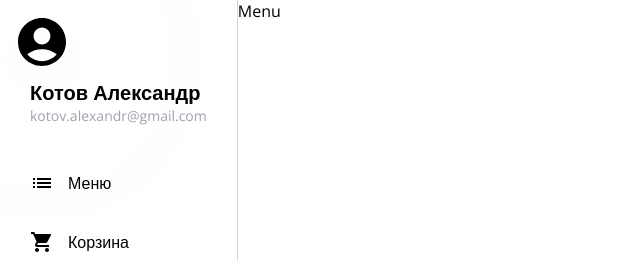
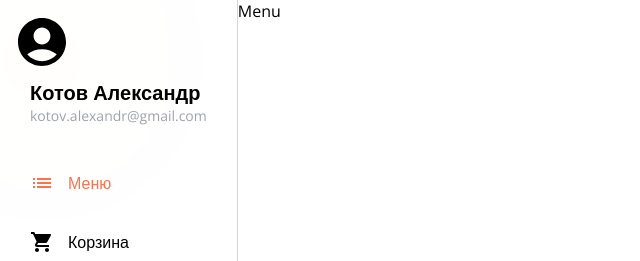
Before and after one commit to superhero86rus/pizza-app, a React (Vite) app: page / in a window 1280 px wide. Shown: the top 261 px of the page, without its empty margins (0-640 px from the left). Built offline with nearby package versions, Linux system fonts and the light colour scheme.

Commit message:
useLocation

```diff
--- a/src/layout/Layout/Layout.module.css
+++ b/src/layout/Layout/Layout.module.css
@@ -32,6 +32,14 @@
     color: var(--text-color);
 }
 
+.link:hover {
+    color: var(--primary-color);
+}
+
+.active {
+    color: var(--primary-color);
+}
+
 .user {
     margin-bottom: 46px;
 }
--- a/src/layout/Layout/Layout.tsx
+++ b/src/layout/Layout/Layout.tsx
@@ -1,4 +1,4 @@
-import { Link, Outlet } from 'react-router-dom';
+import { Link, Outlet, useLocation } from 'react-router-dom';
 import styles from './Layout.module.css';
 
 import AccountCircleIcon from '@mui/icons-material/AccountCircle';
@@ -6,8 +6,17 @@
 import ShoppingCartIcon from '@mui/icons-material/ShoppingCart';
 import PowerSettingsNewRoundedIcon from '@mui/icons-material/PowerSettingsNewRounded';
 import Button from '../../components/Button/Button';
+import { useEffect } from 'react';
+import cn from 'classnames';
 
 export function Layout(){
+
+	const location = useLocation();
+
+	useEffect(() => {
+		console.log(location);
+	}, [location]);
+
 	return <div className={styles['layout']}>
 		<div className={styles['sidebar']}>
 			<div className={styles['user']}>
@@ -16,7 +25,9 @@
 				<div className={styles['email']}>kotov.alexandr@gmail.com</div>
 			</div>
 			<div className={styles['menu']}>
-				<Link to="/" className={styles['link']}>
+				<Link to="/" className={cn(styles['link'], {
+					[styles.active]: location.pathname === '/'
+				})}>
 					<ListIcon/>
 				Меню</Link>
 				<Link to="/cart" className={styles['link']}>
```
Also changed, not shown: 1 other file (tests, documents, lock files or other folders).
